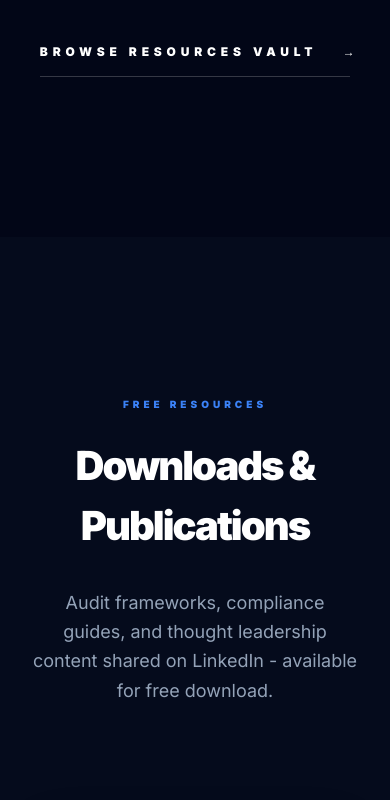
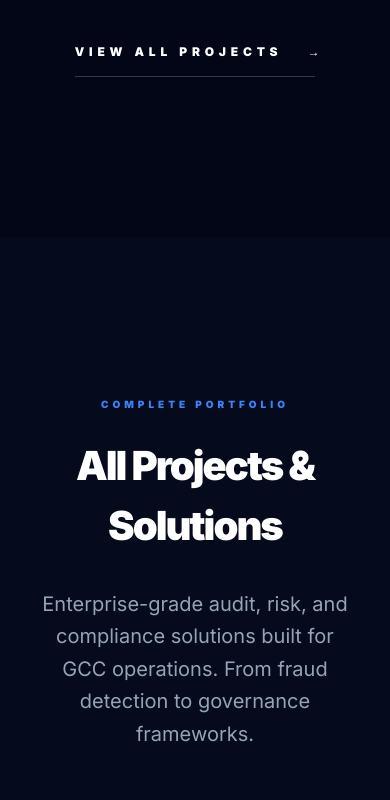
Before and after one commit to majidrajpar/portfolio_my, a React app: page / in a window 390 px wide. Shown: the part 8467-9267 px from the top of the page. Built offline with nearby package versions, Linux system fonts and the light colour scheme.

Commit message:
Add full Projects Gallery with real project screenshots
Major Changes:
- Removed LinkedIn Carousel Generator from project list
- Added 5 new projects based on real work from C:\Users\sorat\Desktop\Coding:
  * Bateel Internal Audit Tracker
  * Food Safety Risk Framework
  * Employee Fraud Investigation
  * Restaurant Audit Checklist
  * ICAEW Audit Report System
- Created full Projects Gallery section showing all 8 case studies
- Updated "Browse Resources Vault" to "View All Projects" linking to gallery

New Screenshots:
- Captured screenshots from real Excel files in actual projects
- Bateel audit tracker dashboard (95% WebP size savings)
- Food safety risk heatmap
- Employee fraud analysis
- Restaurant audit checklist
- ICAEW audit report

Technical Implementation:
- Added Projects Gallery section (#projects-gallery) after Case Studies
- Grid layout displaying all 8 projects with ProjectCard component
- Animated section headers with Framer Motion
- CTA buttons to Services and Resources sections

All screenshots are from real production projects demonstrating
actual audit, risk, and compliance work.

Co-Authored-By: Claude Sonnet 4.5 <noreply@anthropic.com>

```diff
--- a/src/App.jsx
+++ b/src/App.jsx
@@ -49,6 +49,50 @@ const App = () => {
       impact: '85% automated reporting efficiency achieved',
       techStack: ['xlsxwriter', 'Pandas', 'Power BI'],
       image: '/portfolio_my/images/projects/finance-dashboard/executive-dashboard.webp'
+    }
+  ];
+
+  const allProjects = [
+    ...featuredProjects,
+    {
+      title: 'Bateel Internal Audit Tracker',
+      description: 'Enterprise audit management platform with executive dashboards, PowerPoint automation, and 3-tier governance reporting for multi-entity operations.',
+      category: 'Audit Transformation',
+      impact: '9 integrated worksheets with full automation',
+      techStack: ['Python', 'openpyxl', 'python-pptx'],
+      image: '/portfolio_my/images/projects/bateel-audit-tracker/audit-dashboard.webp'
+    },
+    {
+      title: 'Food Safety Risk Framework',
+      description: 'Advanced risk management framework for F&B operations with heat mapping, control validation, and compliance tracking across 70+ locations.',
+      category: 'Audit Transformation',
+      impact: 'Comprehensive risk assessment across all operations',
+      techStack: ['Python', 'Risk Analytics', 'Compliance Frameworks'],
+      image: '/portfolio_my/images/projects/food-safety-risk/risk-heatmap.webp'
+    },
+    {
+      title: 'Employee Fraud Investigation',
+      description: 'Forensic analysis toolkit for major fraud cases with control failure mapping, evidence tracking, and litigation support documentation.',
+      category: 'Fraud Forensics',
+      impact: 'Documented control failures and recovery actions',
+      techStack: ['Python', 'Excel Automation', 'Forensic Accounting'],
+      image: '/portfolio_my/images/projects/fraud-cases/fraud-analysis.webp'
+    },
+    {
+      title: 'Restaurant Audit Checklist',
+      description: 'Comprehensive audit checklist system for multi-location restaurant operations with compliance tracking and remediation monitoring.',
+      category: 'Audit Transformation',
+      impact: 'Standardized audit procedures across locations',
+      techStack: ['Python', 'openpyxl', 'Audit Standards'],
+      image: '/portfolio_my/images/projects/restaurant-audit/audit-checklist.webp'
+    },
+    {
+      title: 'ICAEW Audit Report System',
+      description: 'Professional audit reporting platform compliant with ICAEW standards, featuring automated report generation and evidence documentation.',
+      category: 'Audit Transformation',
+      impact: 'Professional-grade audit documentation',
+      techStack: ['Python', 'ICAEW Standards', 'Report Automation'],
+      image: '/portfolio_my/images/projects/icaew-audit/audit-report.webp'
     }
   ];
 
@@ -220,10 +264,68 @@ const App = () => {
           </div>
 
           <div className="flex justify-center">
-             <a href="#resources" className="group flex items-center gap-4 text-white font-black tracking-[0.4em] uppercase text-xs hover:text-blue-400 transition-all border-b border-white/20 pb-4">
-               Browse Resources Vault
+             <a href="#projects-gallery" className="group flex items-center gap-4 text-white font-black tracking-[0.4em] uppercase text-xs hover:text-blue-400 transition-all border-b border-white/20 pb-4">
+               View All Projects
                <motion.span animate={{ x: [0, 10, 0] }} transition={{ repeat: Infinity, duration: 2 }}>→</motion.span>
              </a>
+          </div>
+        </div>
+      </section>
+
+      {/* Full Projects Gallery */}
+      <section id="projects-gallery" className="py-40 bg-slate-900/30 relative overflow-hidden">
+        <div className="container px-8 mx-auto max-w-7xl">
+          {/* Section Header */}
+          <div className="text-center mb-24">
+            <motion.span
+              initial={{ opacity: 0, y: 20 }}
+              whileInView={{ opacity: 1, y: 0 }}
+              viewport={{ once: true }}
+              className="text-[10px] font-black uppercase tracking-[0.4em] text-blue-500 mb-6 block"
+            >
+              Complete Portfolio
+            </motion.span>
+            <motion.h2
+              initial={{ opacity: 0, y: 20 }}
+              whileInView={{ opacity: 1, y: 0 }}
+              viewport={{ once: true }}
+              transition={{ delay: 0.1 }}
+              className="text-[clamp(2.5rem,6vw,4.5rem)] text-white mb-8"
+            >
+              All Projects & Solutions
+            </motion.h2>
+            <motion.p
+              initial={{ opacity: 0, y: 20 }}
+              whileInView={{ opacity: 1, y: 0 }}
+              viewport={{ once: true }}
+              transition={{ delay: 0.2 }}
+              className="text-slate-400 text-xl max-w-3xl mx-auto leading-relaxed"
+            >
+              Enterprise-grade audit, risk, and compliance solutions built for GCC operations.
+              From fraud detection to governance frameworks.
+            </motion.p>
+          </div>
+
+          {/* All Projects Grid */}
+          <div className="grid grid-cols-1 md:grid-cols-2 lg:grid-cols-3 gap-12 mb-20">
+            {allProjects.map((project, i) => (
+              <ProjectCard key={project.title} index={i} {...project} />
+            ))}
+          </div>
+
+          {/* CTA */}
+          <div className="text-center">
+            <motion.div
+              initial={{ opacity: 0, y: 20 }}
+              whileInView={{ opacity: 1, y: 0 }}
+              viewport={{ once: true }}
+            >
+              <p className="text-slate-400 text-lg mb-8">Interested in building similar solutions for your organization?</p>
+              <div className="flex flex-col sm:flex-row gap-6 justify-center">
+                <a href="#services" className="btn-primary">Explore Services</a>
+                <a href="#resources" className="btn-secondary">Download Resources</a>
+              </div>
+            </motion.div>
           </div>
         </div>
       </section>
```
Also changed, not shown: public/images/projects/audit-tools/branch-audit-checklist.png (added), public/images/projects/audit-tools/findings-tracker.png (added), public/images/projects/audit-tools/revenue-assurance-dashboard.png (added), public/images/projects/bateel-audit-tracker/audit-dashboard.webp (added), public/images/projects/finance-dashboard/cash-flow-analysis.png (added), public/images/projects/finance-dashboard/executive-dashboard.png (added), public/images/projects/food-safety-risk/risk-heatmap.webp (added), public/images/projects/fraud-cases/fraud-analysis.webp (added), public/images/projects/icaew-audit/audit-report.webp (added), public/images/projects/restaurant-audit/audit-checklist.webp (added), 5 other files.
